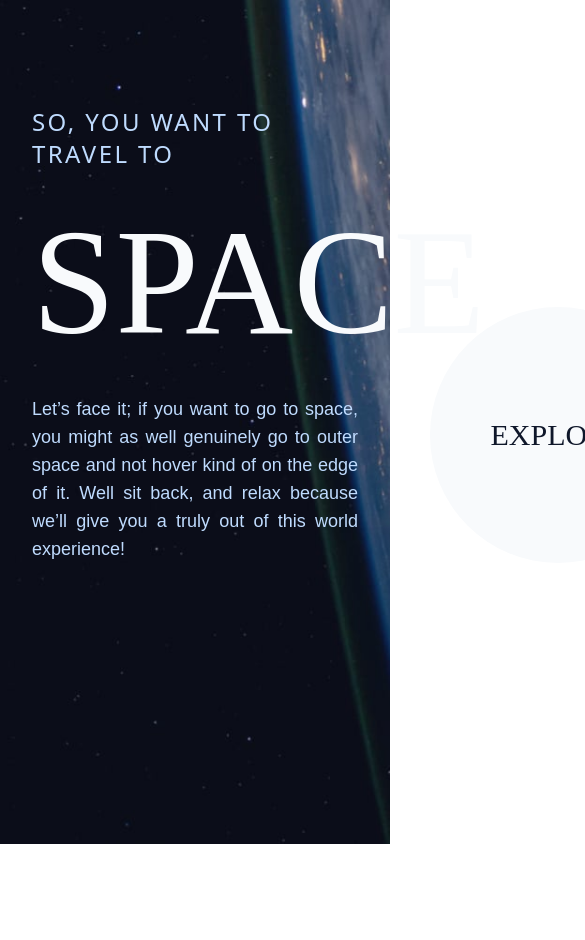
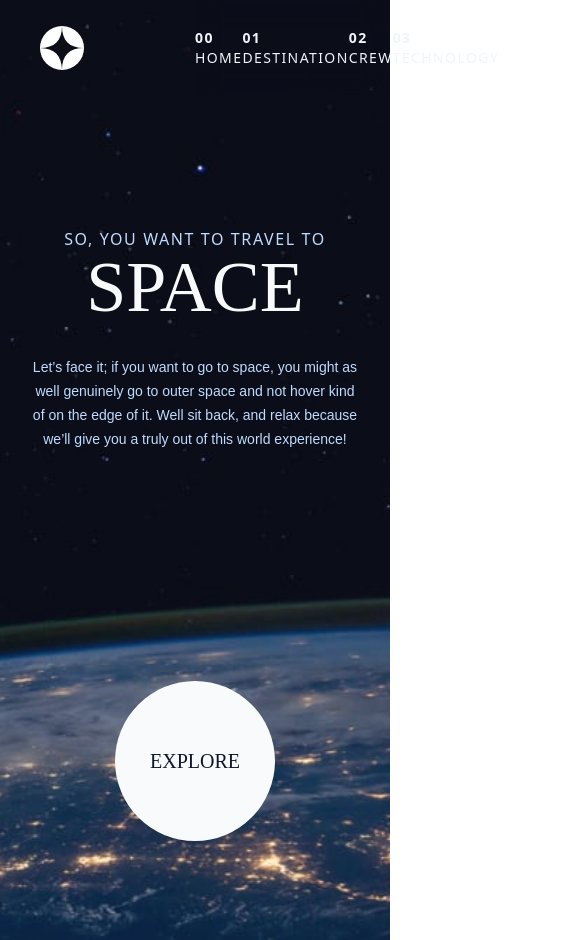
Before and after one commit to RedKamo/space-landing, a React (Vite) app: page / in a window 390 px wide. Shown: the top 940 px of the page, 585 px wide, since content can reach past the window. Before the commit the page ends 844 px from the top, so only its background shows below. Built offline with nearby package versions, Linux system fonts and the light colour scheme.

Commit message:
full responsive home section

```diff
--- a/src/Layout.jsx
+++ b/src/Layout.jsx
@@ -3,6 +3,7 @@ import Navbar from "./components/Navbar";
 const Layout = ({ children }) => {
   return (
     <main className="min-h-screen ">
+      <Navbar />
       <section className="">{children}</section>
     </main>
   );
--- a/src/routes/Destination.jsx
+++ b/src/routes/Destination.jsx
@@ -8,7 +8,7 @@ const Destination = () => {
   const { name, images, description, distance, travel } = planets[planet];
 
   return (
-    <main className="bg-destination-background bg-cover bg-center min-h-screen font-bella text-slate-50 pt-44 px-4 text-sm  ">
+    <main className="bg-destination-background bg-cover bg-center min-h-screen font-bella text-slate-50 pt-44 px-4 text-sm ">
       <h1 className="max-w-7xl mx-auto pl-2   md:text-left md:text-xl lg:text-3xl font-barlow tracking-[0.1em] uppercase text-center  py-10">
         {" "}
         <span className=" text-slate-500 font-bold font-barlow">01</span> Pick
--- a/src/routes/Home.jsx
+++ b/src/routes/Home.jsx
@@ -1,19 +1,29 @@
-
 const Home = () => {
   return (
-    <main className=" bg-home-background bg-cover bg-center h-screen font-bell text-slate-50 ">
-      <section className="flex justify-around items-end align-bottom gap-10 h-4/6 w-full" >
-        <article className="w-full lg:w-2/4 max-w-lg px-8 ">
-        <span className=" max-w-sm font-barlowCondense text-2xl tracking-[0.1em]  text-blue-200 font-light">SO, YOU WANT TO TRAVEL TO</span>
-        <h1 className="text-[150px] font-bella">SPACE</h1>
-        <p className=" font-barlow text-lg text-justify  text-blue-200">Let’s face it; if you want to go to space, you might as well genuinely go to outer space and not hover kind of on the edge of it. Well sit back, and relax because we’ll give you a truly out of this world experience!</p>
+    <main className=" bg-home-background-mobile md:bg-home-background-table lg:bg-home-background  bg-cover bg-center min-h-screen font-bell text-slate-50 px-4 ">
+      <section className="flex flex-col w-full justify-around items-center  min-h-screen lg:flex-row">
+        <article className="w-full flex flex-col items-center justify-center text-center h-72  md:w-[450px] lg:h-full max-w-lg px-4 grow   ">
+          <span className="w-full text-base md:text-xl lg:text-3xl text-center  font-barlowCondense  tracking-[0.1em]  text-blue-200 font-light">
+            SO, YOU WANT TO TRAVEL TO
+          </span>
+          <h1 className="text-7xl text-center  md:text-[150px] font-bella">
+            SPACE
+          </h1>
+          <p className=" pt-8 font-barlow text-sm leading-6 text-center min-w-80 md:text-base lg:text-lg lg:text-left  text-blue-200">
+            Let’s face it; if you want to go to space, you might as well
+            genuinely go to outer space and not hover kind of on the edge of it.
+            Well sit back, and relax because we’ll give you a truly out of this
+            world experience!
+          </p>
         </article>
-        <article className="w-full lg:w-2/4 max-w-lg flex justify-center ">
-        <h2 className="text-3xl bg-slate-50 text-slate-900 w-64 h-64  rounded-full flex justify-center items-center font-bella">EXPLORE</h2>
+        <article className="w-full grow  md:w-[450px]  lg:w-full max-w-lg flex justify-center items-center ">
+          <h2 className=" text-xl md:text-3xl bg-slate-50 text-slate-900 w-40 h-40 md:w-60 md:h-60   rounded-full flex justify-center items-center font-bella">
+            EXPLORE
+          </h2>
         </article>
       </section>
     </main>
-  )
-}
+  );
+};
 
-export default Home
+export default Home;
--- a/tailwind.config.cjs
+++ b/tailwind.config.cjs
@@ -9,6 +9,10 @@ module.exports = {
       backgroundImage: {
         "home-background":
           "url('./src/assets/home/background-home-desktop.jpg')",
+        "home-background-table":
+          "url('./src/assets/home/background-home-tablet.jpg')",
+        "home-background-mobile":
+          "url('./src/assets/home/background-home-mobile.jpg')",
         "destination-background":
           "url('./src/assets/destination/background-destination-desktop.jpg')",
         "crew-background":
```
